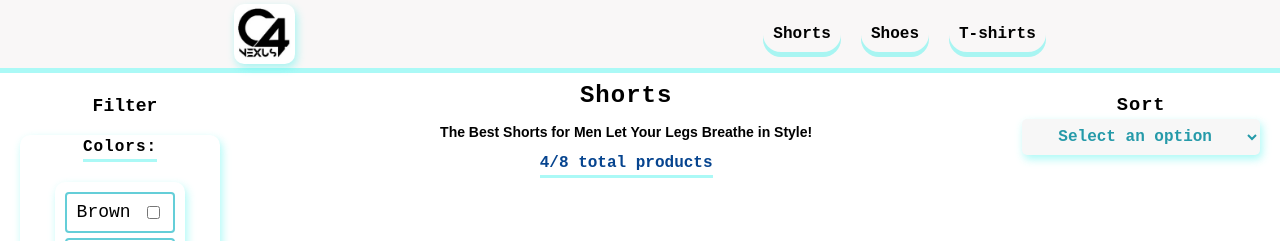
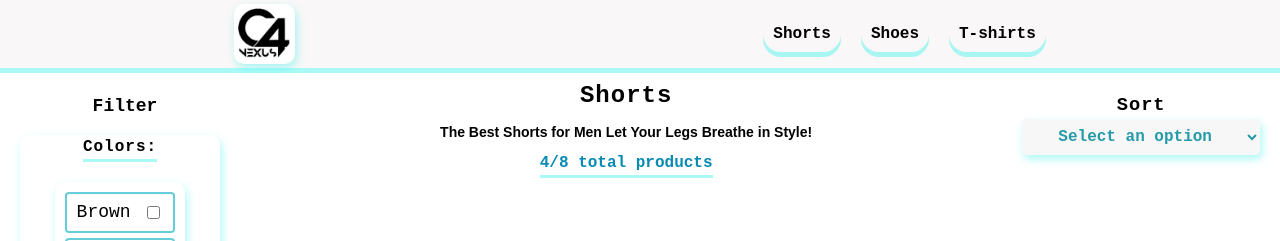
Before and after one commit to ANikolovvv/C4-Nexus, a React (Create React App) app in the folder spa/: page / in a window 1280 px wide. Shown: the top 241 px of the page. Built offline with nearby package versions, Linux system fonts and the light colour scheme; the HTML template or start-up script is replaced by a standard one.

Commit message:
Update Counter.module.css

```diff
--- a/spa/src/components/UI/Counter/Counter.module.css
+++ b/spa/src/components/UI/Counter/Counter.module.css
@@ -3,7 +3,7 @@
   font-family: "Courier New", Courier, monospace;
   text-align: center;
   font-weight: 700;
-  color: #06448f;
+  color: #078bb3;
   border-bottom: 3px solid #2ef0e966;
   font-size: 16px;
   cursor: pointer;
@@ -14,7 +14,3 @@
     font-size: 14px;
   }
 }
-@media (max-width: 600px) {
-}
-@media (max-width: 480px) {
-}
```
